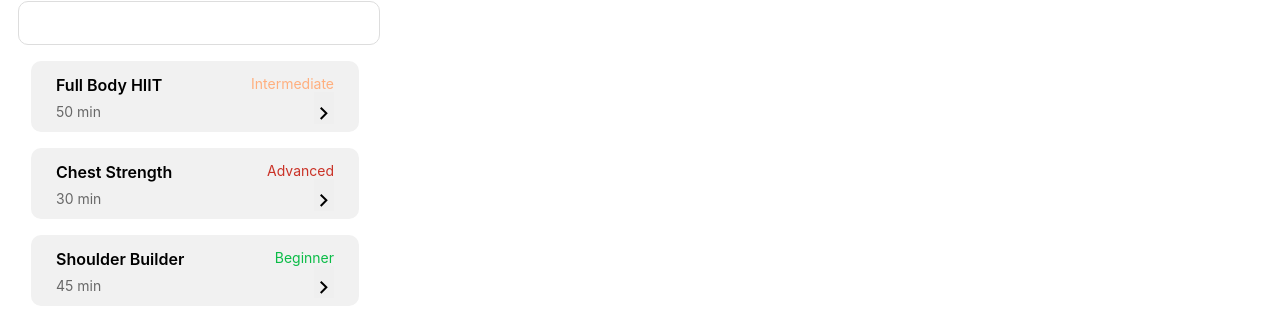
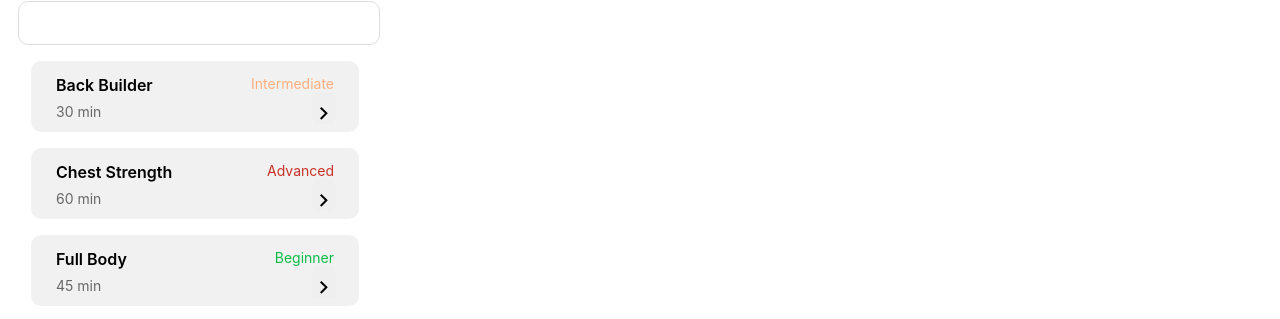
Before and after one commit to michaelhe999/TritonFit, a React (Create React App) app in the folder tritonfit/: page /findworkout in a window 1280 px wide. Shown: the part 135-454 px from the top of the page. Built offline with nearby package versions, Linux system fonts and the light colour scheme.

Commit message:
Updated workout view to account for exercises
Updated workout view to account for exercises

```diff
--- a/tritonfit/src/components/SingleWorkout.tsx
+++ b/tritonfit/src/components/SingleWorkout.tsx
@@ -1,8 +1,8 @@
-import { Exercise, Difficulty } from "../types/exercise"
 import styles from './components.module.css';
 import rightArrow from "../assets/rightArrow.svg"
+import { Workout, Difficulty } from "../types/workout";
 
-export const SingleWorkout = ({ exercise }: { exercise: Exercise }) => {
+export const SingleWorkout = ({ workout }: { workout: Workout }) => {
 
     //Determine color of difficulty for CSS purposes
     const getDifficultyClass = (difficulty: Difficulty) => {
@@ -19,13 +19,13 @@ export const SingleWorkout = ({ exercise }: { exercise: Exercise }) => {
     };
 
     return (
-        <ul className={styles.exerciseItem}>
-            <div className={styles.exerciseLeftSection}>
-                <div style={{fontSize:'16px', fontWeight:'600'}}>{exercise.name}</div>
-                <div style={{fontSize:'14px', color:'#686868'}}>{exercise.duration} min</div>
+        <ul className={styles.workoutItem}>
+            <div className={styles.workoutLeftSection}>
+                <div style={{fontSize:'16px', fontWeight:'600'}}>{workout.workoutName}</div>
+                <div style={{fontSize:'14px', color:'#686868'}}>{workout.workoutDuration} min</div>
             </div>
-            <div className={styles.exerciseRightSection}>
-                <div style={{fontSize:'14px', color: getDifficultyClass(exercise.difficulty) }}>{exercise.difficulty}</div>
+            <div className={styles.workoutRightSection}>
+                <div style={{fontSize:'14px', color: getDifficultyClass(workout.workoutDifficulty) }}>{workout.workoutDifficulty}</div>
                 <div>
                     <button style={{border:'none', paddingTop: '15px'}}><img src={rightArrow} alt="rightArrow" /></button>
                 </div>
--- a/tritonfit/src/components/components.module.css
+++ b/tritonfit/src/components/components.module.css
@@ -1,4 +1,4 @@
-.exerciseItem{
+.workoutItem{
     background-color: #F1F1F1;
     width: 328px;
     height: 71px;
@@ -11,8 +11,8 @@
     align-items: stretch;
 }
 
-.exerciseLeftSection,
-.exerciseRightSection {
+.workoutLeftSection,
+.workoutRightSection {
     display: flex;
     flex-direction: column;
     justify-content: space-between;
@@ -20,13 +20,13 @@
 
 }
 
-.exerciseLeftSection {
+.workoutLeftSection {
     align-items: flex-start;
     padding-left: 25px;
     height: 45px;
 }
 
-.exerciseRightSection {
+.workoutRightSection {
     align-items: flex-end;
     padding-right: 25px;
     height: 45px;
--- a/tritonfit/src/types/exercise.tsx
+++ b/tritonfit/src/types/exercise.tsx
@@ -1,13 +1,5 @@
-export enum Difficulty {
-    BEGINNER = "Beginner",
-    INTERMEDIATE = "Intermediate",
-    ADVANCED = "Advanced"
-
+export interface Exercise {
+    name: string,
+    sets: number,
+    reps: string
 }
-
-export interface Exercise {
-    id: number;
-    name: string;
-    duration: number;
-    difficulty: Difficulty;
-}
--- /dev/null
+++ b/tritonfit/src/types/workout.tsx
@@ -0,0 +1,27 @@
+import { Exercise } from "./exercise"
+
+export enum Difficulty {
+    BEGINNER = "Beginner",
+    INTERMEDIATE = "Intermediate",
+    ADVANCED = "Advanced"
+}
+
+export interface WorkoutFormResponses {
+    gender: string,
+    goal: string,
+    targetArea: string,
+    level: string,
+    duration: string
+}
+
+export interface Workout {
+    workoutName: string,
+    workoutDescription: string,
+    workoutDuration: number,
+    workoutDifficulty: Difficulty,
+    exercises: Exercise[]
+}
+
+export interface WorkoutList {
+    workouts: Workout[];
+}
--- a/tritonfit/src/views/FindAWorkout.tsx
+++ b/tritonfit/src/views/FindAWorkout.tsx
@@ -1,27 +1,39 @@
 import { useState } from "react"
 import styles from './FindAWorkout.module.css';
-import { Exercise, Difficulty } from "../types/exercise";
 import dumbellIcon  from "../assets/dumbellFindWorkoutPage.svg"
 import { SingleWorkout } from "../components/SingleWorkout";
 import { SearchBar } from "../components/SearchBar";
+import { Workout, Difficulty } from "../types/workout";
+import { Exercise } from "../types/exercise";
 
-// Exercises are hard coded until database is integrated; remove once database integrated
-const ex1: Exercise[] = [
+// Exercises and workouts are hard coded until database is integrated; remove once database integrated
+const fakeExercise: Exercise[] = [
     {
-        id: 1,
-        name: "Full Body HIIT",
-        duration: 50,
-        difficulty: Difficulty.INTERMEDIATE
+        name: 'Pushup',
+        sets: 3,
+        reps: '4-6'
+    }
+]
+
+const fakeWorkout: Workout[] = [
+    {
+        workoutName: "Back Builder",
+        workoutDescription: "HIIT for back",
+        workoutDuration: 30,
+        workoutDifficulty: Difficulty.INTERMEDIATE,
+        exercises: fakeExercise
     }, {
-        id: 2,
-        name: "Chest Strength",
-        duration: 30,
-        difficulty: Difficulty.ADVANCED
+        workoutName: "Chest Strength",
+        workoutDescription: "HIIT for chest",
+        workoutDuration: 60,
+        workoutDifficulty: Difficulty.ADVANCED,
+        exercises: fakeExercise
     }, {
-        id: 3,
-        name: "Shoulder Builder",
-        duration: 45,
-        difficulty: Difficulty.BEGINNER
+        workoutName: "Full Body",
+        workoutDescription: "HIIT for full body",
+        workoutDuration: 45,
+        workoutDifficulty: Difficulty.BEGINNER,
+        exercises: fakeExercise
     }
 ];
 
@@ -38,8 +50,8 @@ const NoWorkoutRender = () => {
 export const FindAWorkout = () => {
     const [recentWorkoutClicked, setRecentWorkoutClicked] = useState<boolean>(true);
 
-    const [savedWorkouts, setSavedWorkouts] =  useState<Exercise[]>(ex1)
-    const [recentWorkouts, setRecentWorkouts] =  useState<Exercise[]>(ex1)
+    const [savedWorkouts, setSavedWorkouts] =  useState<Workout[]>(fakeWorkout)
+    const [recentWorkouts, setRecentWorkouts] =  useState<Workout[]>(fakeWorkout)
 
     const handleRecentWorkoutClick = () => {
         setRecentWorkoutClicked(true);
@@ -51,14 +63,14 @@ export const FindAWorkout = () => {
         resetSearch();
     }
 
-    const [filteredRecentExercises, setFilteredRecentExercises] = useState<Exercise[]>(recentWorkouts);
-    const [filteredSavedExercises, setFilteredSavedExercises] = useState<Exercise[]>(savedWorkouts);
+    const [filteredRecentExercises, setFilteredRecentExercises] = useState<Workout[]>(recentWorkouts);
+    const [filteredSavedExercises, setFilteredSavedExercises] = useState<Workout[]>(savedWorkouts);
 
-    const handleRecentSearchResults = (results: Exercise[]) => {
+    const handleRecentSearchResults = (results: Workout[]) => {
         setFilteredRecentExercises(results);
     };
 
-    const handleSavedSearchResults = (results: Exercise[]) => {
+    const handleSavedSearchResults = (results: Workout[]) => {
         setFilteredSavedExercises(results);
     };
 
@@ -98,12 +110,12 @@ export const FindAWorkout = () => {
                             <SearchBar
                                 items={recentWorkouts}
                                 onResults={handleRecentSearchResults}
-                                searchKey="name"
+                                searchKey="workoutName"
                                 resetCondition={setRecentWorkoutClicked}
                             />
                             <div>
-                                {filteredRecentExercises.map((currExercise) => (
-                                    <SingleWorkout exercise={currExercise} />
+                                {filteredRecentExercises.map((currWorkout) => (
+                                    <SingleWorkout workout={currWorkout} />
                                 ))}
                             </div>
                         </>
@@ -113,12 +125,12 @@ export const FindAWorkout = () => {
                             <SearchBar
                                 items={savedWorkouts}
                                 onResults={handleSavedSearchResults}
-                                searchKey="name"
+                                searchKey="workoutName"
                                 resetCondition={setRecentWorkoutClicked}
                             />
                             <div>
-                                {filteredSavedExercises.map((currExercise) => (
-                                    <SingleWorkout exercise={currExercise} />
+                                {filteredSavedExercises.map((currWorkout) => (
+                                    <SingleWorkout workout={currWorkout} />
                                 ))}
                             </div>
                         </>
```
